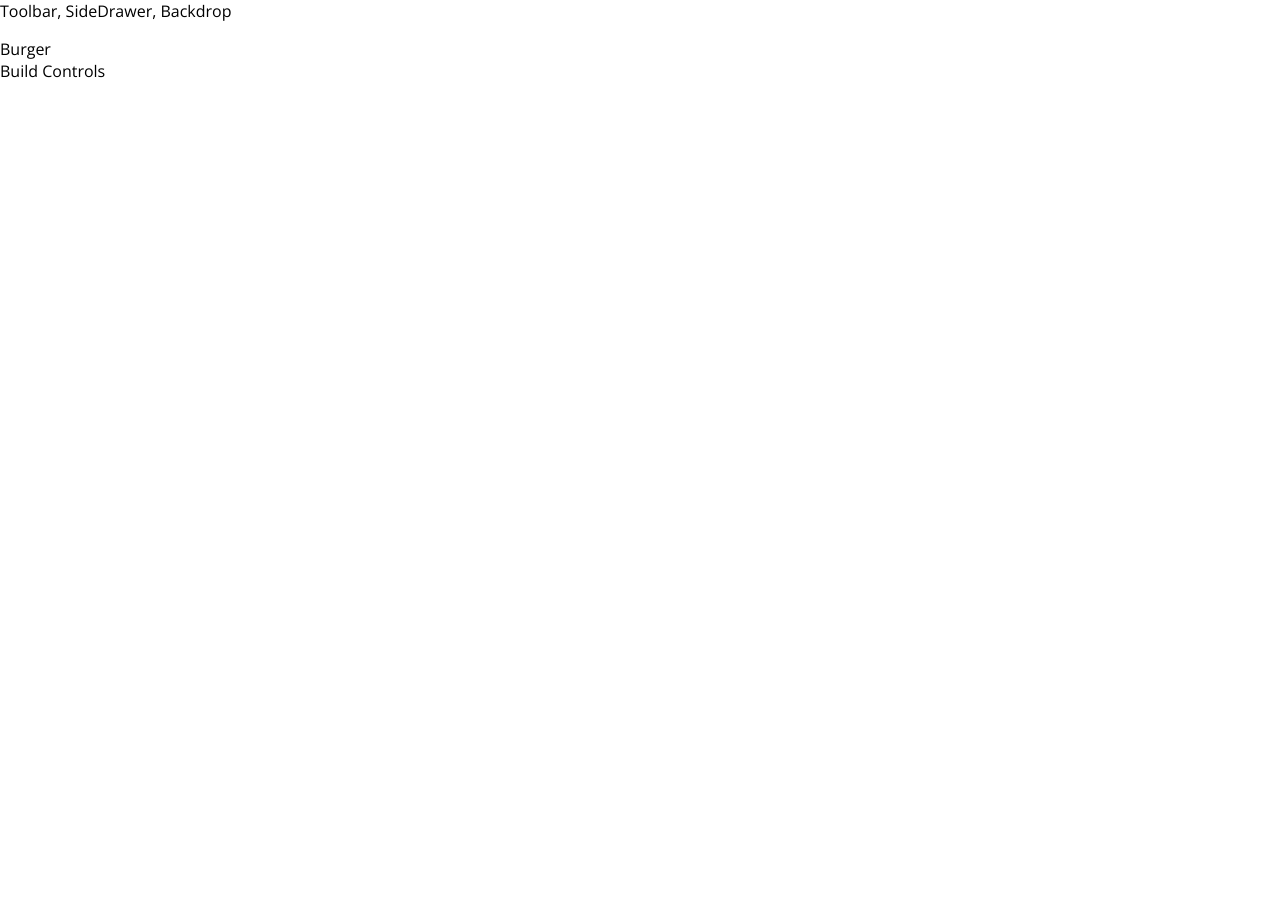
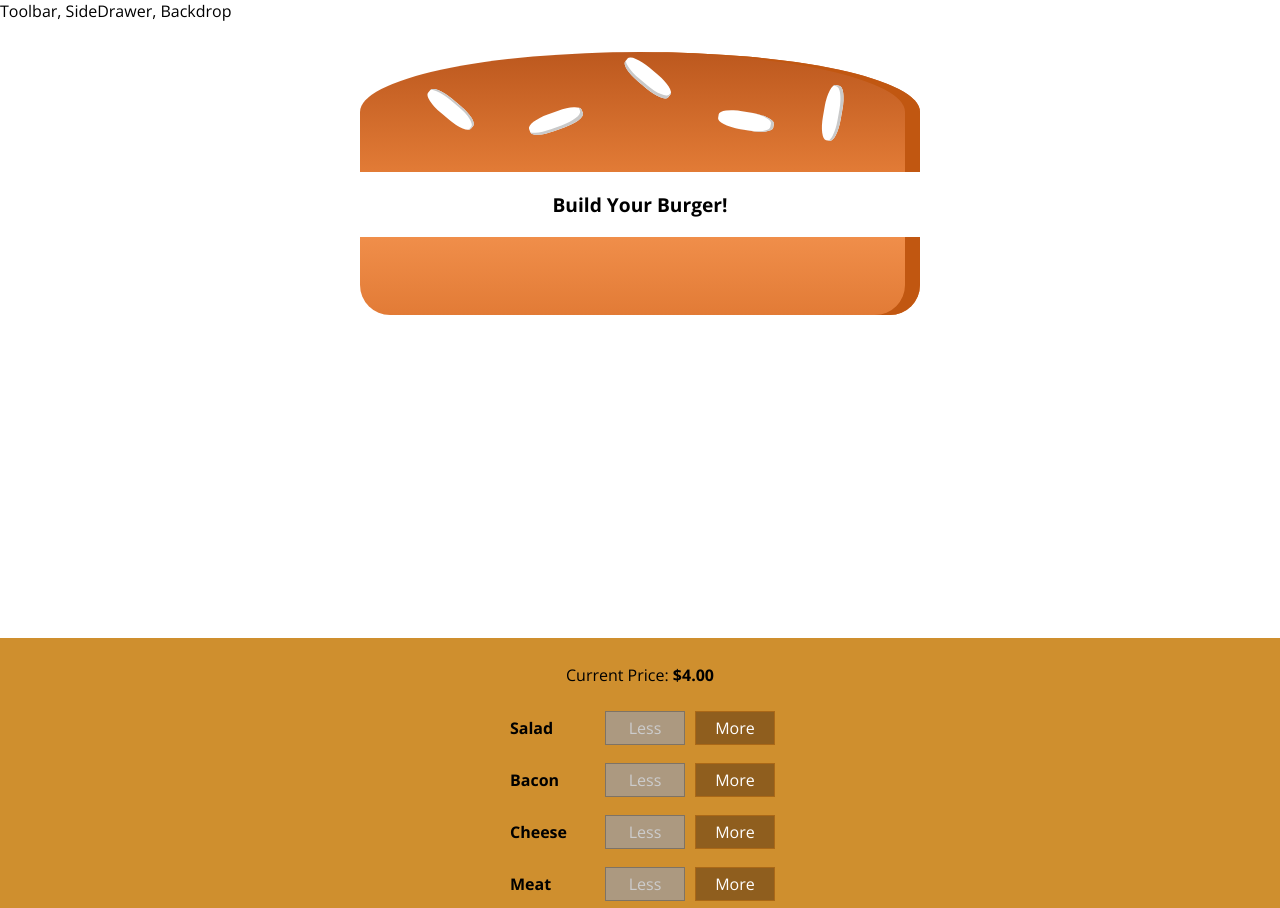
Before and after one commit to WCNewell/max-hamburger, a React app: page / in a window 1280 px wide. Shown: the top 908 px of the page. Before the commit the page ends 800 px from the top, so only its background shows below. Built offline with nearby package versions, Linux system fonts and the light colour scheme.

Commit message:
building burgers

```diff
--- a/package.json
+++ b/package.json
@@ -31,6 +31,7 @@
     "postcss-flexbugs-fixes": "3.2.0",
     "postcss-loader": "2.0.8",
     "promise": "8.0.1",
+    "prop-types": "^15.6.2",
     "raf": "3.4.0",
     "react": "^16.4.2",
     "react-dev-utils": "^5.0.2",
--- /dev/null
+++ b/src/components/Burger/BuildControls/BuildControl/BuildControl.css
@@ -0,0 +1,58 @@
+.BuildControl {
+    display: flex;
+    justify-content: space-between;
+    align-items: center;
+    margin: 5px 0;
+}
+
+.BuildControl button {
+    display: block;
+    font: inherit;
+    padding: 5px;
+    margin: 0 5px;
+    width: 80px;
+    border: 1px solid #AA6817;
+    cursor: pointer;
+    outline: none;
+}
+
+.BuildControl button:disabled {
+    background-color: #AC9980;
+    border: 1px solid #7E7365;
+    color: #ccc;
+    cursor: default;
+}
+
+.BuildControl button:hover:disabled {
+    background-color: #AC9980;
+    color: #ccc;
+    cursor: not-allowed;
+}
+
+.Label {
+    padding: 10px;
+    font-weight: bold;
+    width: 80px;
+}
+
+.BuildControl .Less {
+    background-color: #D39952;
+    color: white;
+}
+
+.BuildControl .More {
+    background-color: #8F5E1E;
+    color: white;
+}
+
+.BuildControl .Less:hover,
+.BuildControl .Less:active {
+    background-color: #DAA972;
+    color: white;
+}
+
+.BuildControl .More:hover,
+.BuildControl .More:active {
+    background-color: #99703F;
+    color: white;
+}
--- /dev/null
+++ b/src/components/Burger/BuildControls/BuildControl/BuildControl.js
@@ -0,0 +1,18 @@
+import React from 'react';
+
+import classes from './BuildControl.css'
+
+const buildControl = (props) => (
+    <div className={classes.BuildControl}>
+        <div className={classes.Label}>{props.label}</div>
+            <button
+                className={classes.Less}
+                onClick={props.removed}
+                disabled={props.disabled}>Less</button>
+            <button
+                className={classes.More}
+                onClick={props.added}>More</button>
+    </div>
+)
+
+export default buildControl;
--- /dev/null
+++ b/src/components/Burger/BuildControls/BuildControls.css
@@ -0,0 +1,54 @@
+.BuildControls {
+    width: 100%;
+    background-color: #CF8F2E;
+    display: flex;
+    flex-flow: column;
+    align-items: center;
+    box-shawdow: 0 2px 1px #ccc;
+    margin: auto;
+    padding: 10px 0;
+}
+
+.OrderButton {
+    background-color: #DAD735;
+    outline: none;
+    cursor: pointer;
+    border: 1px solid #966909;
+    color: #966909;
+    font-family: inherit;
+    font-size: 1.2em;
+    padding: 15px 30px;
+    box-shadow: 2px 2px 2px #966909;
+}
+
+.OrderButton:hover,
+.OrderButton:active {
+    background-color: #A0DB41;
+    border: 1px solid #966909;
+    color: #966909;
+}
+
+.OrderButton:disabled {
+    background-color: #C7C6C6;
+    cursor: not-allowed;
+    border: 1px solid #ccc;
+    color: #888888;
+}
+
+.OrderButton:not(:disabled) {
+    animation: enable 0.3s linear;
+}
+
+@keyframes enable {
+    0% {
+        transform: scale(1);
+    }
+
+    60% {
+        transform: scale(1.1);
+    }
+
+    100% {
+        transform: scale(1);
+    }
+}
--- /dev/null
+++ b/src/components/Burger/BuildControls/BuildControls.js
@@ -0,0 +1,30 @@
+import React from 'react'
+
+import classes from './BuildControls.css'
+import BuildControl from './BuildControl/BuildControl'
+
+const controls = [
+    { label: 'Salad', type: 'salad' },
+    { label: 'Bacon', type: 'bacon' },
+    { label: 'Cheese', type: 'cheese' },
+    { label: 'Meat', type: 'meat' },
+];
+
+const buildControls = (props) => (
+    <div className={classes.BuildControls}>
+        <p>Current Price: <strong>${props.price.toFixed(2)}</strong></p>
+        {controls.map(ctrl => (
+            <BuildControl
+                key={ctrl.label}
+                label={ctrl.label}
+                added={() => props.ingredientAdded(ctrl.type)}
+                removed={() => props.ingredientRemoved(ctrl.type)}
+                disabled={props.disabled[ctrl.type]} />
+        ))}
+        <button
+            className={classes.OrderButton}
+            disabled={!props.purchaseable}>ORDER NOW</button>
+    </div>
+);
+
+export default buildControls;
--- /dev/null
+++ b/src/components/Burger/Burger.css
@@ -0,0 +1,38 @@
+/* Mobile layout: */
+
+.Burger {
+    width: 100%;
+    margin: auto;
+    height: 250px;
+    overflow: scroll;
+    text-align: center;
+    font-weight: bold;
+    font-size: 1.2rem;
+}
+
+/* Portrait (pad) screen media: */
+
+@media (min-width: 500px) and (min-height: 400px) {
+    .Burger {
+        width: 350px;
+        height: 300px;
+    }
+}
+
+/* Small computer screen media: */
+
+@media (min-width: 500px) and (min-height: 401px) {
+    .Burger {
+        width: 450px;
+        height: 400px;
+    }
+}
+
+/* Large computer screen media: */
+
+@media (min-width: 1000px) and (min-height: 700px) {
+    .Burger {
+        width: 700px;
+        height: 600px;
+    }
+}
--- a/src/components/Burger/Burger.js
+++ b/src/components/Burger/Burger.js
@@ -0,0 +1,29 @@
+import React from 'react';
+
+import classes from './Burger.css'
+import BurgerIngredient from './BurgerIngredient/BurgerIngredient'
+
+const burger = (props) => {
+    let transformedIngredients = Object.keys(props.ingredients)
+        .map(igKey => {
+            return [...Array(props.ingredients[igKey])].map((_, i) => {
+                return <BurgerIngredient key={igKey + i} type={igKey} />
+            });
+        })
+        .reduce((arr, el) => {
+            return arr.concat(el)
+        }, []);
+    if (transformedIngredients.length === 0) {
+        transformedIngredients = <p>Build Your Burger!</p>
+    }
+    return (
+        <div className={classes.Burger}>
+            <BurgerIngredient type="bread-top" />
+            {transformedIngredients}
+            <BurgerIngredient type="bread-bottom" />
+
+        </div>
+    );
+};
+
+export default burger
--- a/src/components/Burger/BurgerIngredient/BurgerIngredient.js
+++ b/src/components/Burger/BurgerIngredient/BurgerIngredient.js
@@ -1,11 +1,13 @@
- import React from 'react';
+import React, { Component }from 'react';
+import PropTypes from 'prop-types'
 
 import classes from './BurgerIngredient.css'
 
-const burgerIngredient = (props) => {
+class BurgerIngredient extends Component {
+    render () {
         let ingredient = null;
 
-    switch (props.type) {
+            switch (this.props.type) {
                 case ('bread-bottom'):
                     ingredient = <div className={classes.BreadBottom}></div>;
                     break;
@@ -33,6 +35,11 @@
                     ingredient = null;
             }
     return ingredient;
+    }
 };
 
-export default burgerIngredient;
+BurgerIngredient.propTypes = {
+    type: PropTypes.string.isRequired
+};
+
+export default BurgerIngredient;
--- a/src/containers/BurgerBuilder/BurgerBuilder.js
+++ b/src/containers/BurgerBuilder/BurgerBuilder.js
@@ -1,13 +1,98 @@
 import React, { Component } from 'react';
 
 import Aux from '../../hoc/Aux'
+import Burger from '../../components/Burger/Burger'
+import BuildControls from '../../components/Burger/BuildControls/BuildControls'
+
+const INGREDIENT_PRICES = {
+    salad: 1.0,
+    cheese: 2.0,
+    meat: 3.0,
+    bacon: 2.0,
+};
 
 class BurgerBuilder extends Component {
+    // constructor(props) {
+    //      super(props) {
+    //         this.state = {...}
+    //     }
+    // }
+    // the above works, but below is more "modern" syntax for handling of state:
+    state = {
+        ingredients: {
+            salad: 0,
+            bacon: 0,
+            cheese: 0,
+            meat: 0
+        },
+        totalPrice: 4,
+        purchaseable: false
+    }
+
+    updatePurchaseState (ingredients) {
+        const sum = Object.keys(ingredients)
+            .map(igKey => {
+                return ingredients[igKey]
+            })
+            .reduce((sum, el) => {
+                return sum + el;
+            }, 0);
+        this.setState({purchaseable: sum > 0});
+    }
+
+    addIngredientHandler = (type) => {
+        const oldCount = this.state.ingredients[type];
+        const updatedCount = oldCount + 1;
+        const updatedIngredients = {
+            ...this.state.ingredients
+        };
+        updatedIngredients[type] = updatedCount;
+        const priceAddition = INGREDIENT_PRICES[type];
+        const oldPrice = this.state.totalPrice;
+        const newPrice = oldPrice + priceAddition;
+        this.setState({
+            totalPrice: newPrice,
+            ingredients: updatedIngredients})
+        this.updatePurchaseState(updatedIngredients);
+    }
+
+    removeIngredientHandler = (type) => {
+        const oldCount = this.state.ingredients[type];
+            if (oldCount <= 0) {
+                return;
+            }
+        const updatedCount = oldCount - 1;
+        const updatedIngredients = {
+            ...this.state.ingredients
+        };
+        updatedIngredients[type] = updatedCount;
+        const priceDeduction = INGREDIENT_PRICES[type];
+        const oldPrice = this.state.totalPrice;
+        const newPrice = oldPrice - priceDeduction;
+        this.setState({
+            totalPrice: newPrice,
+            ingredients: updatedIngredients})
+        this.updatePurchaseState(updatedIngredients);
+    }
+
+    // {salad: true, meat: false, ...}
+
     render () {
+        const disabledInfo = {
+            ...this.state.ingredients
+        };
+        for (let key in disabledInfo) {
+            disabledInfo[key] = disabledInfo[key] <= 0;
+        }
         return (
             <Aux>
-                <div>Burger</div>
-                <div>Build Controls</div>
+                <Burger ingredients={this.state.ingredients} />
+                <BuildControls
+                    ingredientAdded={this.addIngredientHandler}
+                    ingredientRemoved={this.removeIngredientHandler}
+                    disabled={disabledInfo}
+                    purchaseable={this.state.purchaseable}
+                    price={this.state.totalPrice} />
             </Aux>
         );
     }
```
Lines whose indentation alone changed are shown as unchanged.
